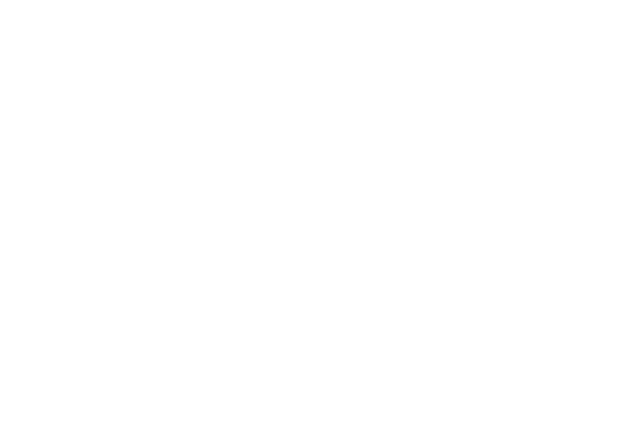
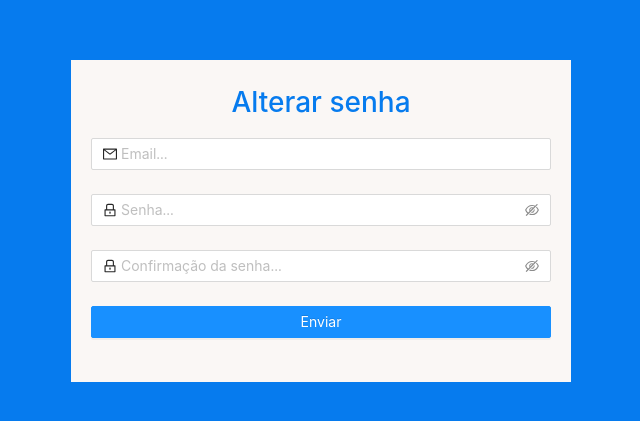
Before and after one commit to joao4018/frontend-react, a React (Vite) app: page /recovery in a window 1280 px wide. Before the commit this address had no page. Shown: the part 179-600 px from the top of the page, without its empty margins (319-959 px from the left). Built offline with nearby package versions, Linux system fonts and the light colour scheme.

Commit message:
add recovery screen

```diff
--- a/src/App.tsx
+++ b/src/App.tsx
@@ -5,6 +5,7 @@ import {Profile} from './Page/Profile';
 import {Login} from "./Page/Login";
 import {BrowserRouter, Navigate, Route, Routes} from "react-router-dom";
 import {ValidateCode} from "./Page/Code";
+import {RecoveryPassword} from "./Page/RecoveryPassword";
 
 function App() {
     return (
@@ -21,6 +22,8 @@ function App() {
                     </Route>
                     <Route path='/forgot' element={<Forgot/>}>
                     </Route>
+                    <Route path='/recovery' element={<RecoveryPassword/>}>
+                    </Route>
                     <Route path="/" element={<Navigate to="/login" />} />
                 </Routes>
             </BrowserRouter>
--- a/src/AuthProvider/index.tsx
+++ b/src/AuthProvider/index.tsx
@@ -6,7 +6,7 @@ import {
     setUserLocalStorage,
     ForgotRequest,
     CreateRequest,
-    CodeValidateRequest
+    CodeValidateRequest, getCodeLocalStorage, setCodeLocalStorage, RecoveryPasswordRequest
 } from "./utils";
 
 export const AuthContext = createContext<iContext>({} as iContext)
@@ -31,6 +31,15 @@ export const AuthProvider = ({ children }: iAuthProvider) => {
     async function create(username: string, email: string, password: string) {
         const response = await CreateRequest(username, email, password);
         let payload = null
+        if (response.status){
+            payload = { detail: response.data.details, email};
+            throw  payload;
+        }
+    }
+
+    async function recovery(email: string, password: string) {
+        const response = await RecoveryPasswordRequest(getCodeLocalStorage(), email, password);
+        let payload = null
         console.log(response)
         if (response.status){
             payload = { detail: response.data.details, email};
@@ -45,8 +54,9 @@ export const AuthProvider = ({ children }: iAuthProvider) => {
         setUserLocalStorage(payload);
     }
 
-    async function codeValidate(email: string) {
-        const response = await CodeValidateRequest(email);
+    async function codeValidate(code: string) {
+        const response = await CodeValidateRequest(code);
+        setCodeLocalStorage(code);
     }
 
     function logout() {
@@ -55,7 +65,7 @@ export const AuthProvider = ({ children }: iAuthProvider) => {
     }
 
     return (
-        <AuthContext.Provider value={{ ...user, authenticate, logout, forgot, create, codeValidate }}>
+        <AuthContext.Provider value={{ ...user, authenticate, logout, forgot, create, codeValidate, recovery }}>
             {children}
         </AuthContext.Provider>
     )
--- a/src/AuthProvider/types.ts
+++ b/src/AuthProvider/types.ts
@@ -1,4 +1,9 @@
 export interface iUser {
+    email?: string;
+    token?: string;
+}
+
+export interface iCode {
     email?: string;
     token?: string;
 }
@@ -9,6 +14,7 @@ export interface iContext extends iUser {
     logout: () => void;
     create: (name: string, email: string, password: string) => Promise<void>;
     codeValidate: (name: string) => Promise<void>;
+    recovery: (email: string, password: string) => Promise<void>;
 }
 
 export interface iAuthProvider {
--- a/src/AuthProvider/utils.ts
+++ b/src/AuthProvider/utils.ts
@@ -1,12 +1,27 @@
-import { iUser } from "./types";
+import {iCode, iUser} from "./types";
 import {Api} from "../Services/api";
 
 export function setUserLocalStorage(user: iUser | null){
     localStorage.setItem("US", JSON.stringify(user));
 }
 
+export function setCodeLocalStorage(code: iCode | null | String ){
+    localStorage.setItem("COD", JSON.stringify(code));
+}
+
+export function cleanCodeLocalStorage(){
+    localStorage.removeItem("COD");
+}
+
 export function getUserLocalStorage(){
     const json = localStorage.getItem("US");
+    if(!json) return null;
+    const user = JSON.parse(json)
+    return user ?? null;
+}
+
+export function getCodeLocalStorage(){
+    const json = localStorage.getItem("COD");
     if(!json) return null;
     const user = JSON.parse(json)
     return user ?? null;
@@ -32,6 +47,16 @@ export async function CreateRequest(username: string, email: string, password: s
     }
 }
 
+export async function RecoveryPasswordRequest(code: string, email: string, password: string) {
+    try {
+        const request = await Api.post("auth/recoveryPassword", { code, email, password });
+        return request.data;
+    } catch (error) {
+        // @ts-ignore
+        return error.response;
+    }
+}
+
 export async function CodeValidateRequest(code: string) {
     try {
         const request = await Api.post("auth/validateAccessCode", { code });
--- /dev/null
+++ b/src/Components/RecoveryPassword/index.tsx
@@ -0,0 +1,43 @@
+import { Button, Checkbox, Form, Input, Row } from "antd";
+import { MailOutlined, LockOutlined, UserAddOutlined } from '@ant-design/icons';
+
+interface iProfile {
+    onFinish(event: any): any;
+}
+
+export const RecoveryPasswordComponent: React.FC<iProfile> = ({ onFinish }) => {
+
+    const [form] = Form.useForm();
+
+    return (
+        <Form name="recoveryPassword" form={form} onFinish={onFinish} style={{ width: '100%', }}>
+            <Form.Item name="email" rules={[{ type: "email", message: 'Entre com seu email.' }]}>
+                <Input prefix={<MailOutlined className="site-form-item-icon" />} placeholder="Email..." />
+            </Form.Item>
+            <Form.Item name="password" hasFeedback rules={[{ required: true, message: 'Entre com sua nova senha.' } ]}>
+                <Input.Password prefix={<LockOutlined className="site-form-item-icon" />} placeholder="Senha..." />
+            </Form.Item>
+            <Form.Item name="confirmPassword" dependencies={['password']} hasFeedback
+                       rules={[{
+                           required: true,
+                           message: 'Confirme sua senha.'
+                       },
+                           ({ getFieldValue }) => ({
+                               validator(_, value) {
+                                   if (!value || getFieldValue('password') === value) {
+                                       return Promise.resolve();
+                                   }
+                                   return Promise.reject(new Error('As duas senhas que você digitou não coincidem!'));
+                               },
+                           }),
+                       ]}>
+                <Input.Password prefix={<LockOutlined className="site-form-item-icon" />} placeholder="Confirmação da senha..." />
+            </Form.Item>
+            <Form.Item>
+                <Row>
+                    <Button type="primary" htmlType="submit" style={{ width: '100%' }}>Enviar</Button>
+                </Row>
+            </Form.Item>
+        </Form>
+    )
+}
--- /dev/null
+++ b/src/Page/RecoveryPassword/index.tsx
@@ -0,0 +1,36 @@
+import { Col, message, Row } from "antd";
+import { Fragment } from "react";
+import { useNavigate } from "react-router-dom";
+import {useAuth} from "../../AuthProvider/useAuth";
+import {RecoveryPasswordComponent} from "../../Components/RecoveryPassword";
+
+export const RecoveryPassword = () => {
+
+    const auth = useAuth();
+    const history = useNavigate();
+
+    async function onFinish(values: {email: string, password: string }) {
+        let autho;
+        try {
+            autho = await auth.recovery(values.email, values.password);
+            message.success("Cadastro Efetuado com sucesso!");
+        } catch (error) {
+            // @ts-ignore
+            message.error(`Erro: ${error.detail}`);
+        }
+    }
+
+    return (
+        <Fragment>
+            <Row align='middle' justify='center' style={{ height: '100vh', backgroundColor: '#067bee' }}>
+                <Col flex="0 1 500px" style={{ backgroundColor: '#faf7f5', minWidth: '30%' }}>
+
+                    <Row align='middle' justify='center' style={{ padding: '20px', height: '100%' }}>
+                        <h1 style={{ color: '#067bee' }}>Alterar senha</h1>
+                        <RecoveryPasswordComponent onFinish={(e) => onFinish(e)} />
+                    </Row>
+                </Col>
+            </Row>
+        </Fragment>
+    )
+}
```
